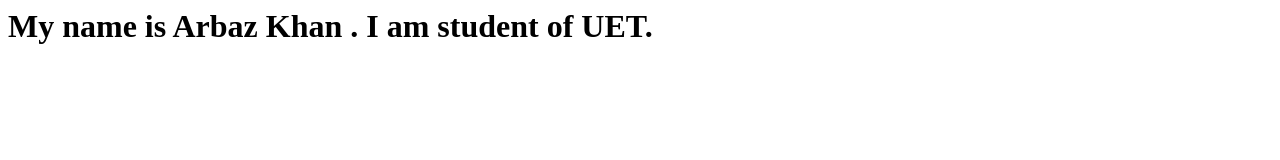
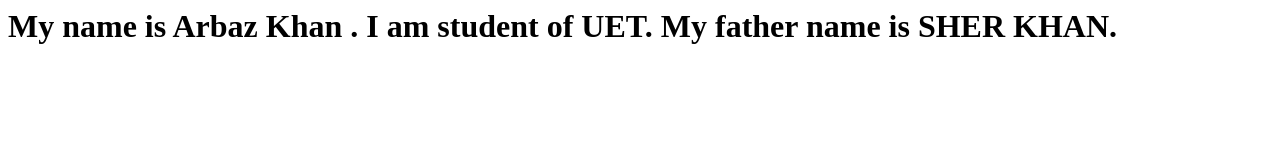
Before and after one commit to ArbazKhan5117/test4, a plain HTML site: page index.html in a window 1280 px wide. Drawn offline with Linux system fonts and the light colour scheme.

Commit message:
update index file 5

```diff
--- a/index.html
+++ b/index.html
@@ -6,7 +6,8 @@
     </head>
     <body>
         <h1>
-            My name is Arbaz Khan . I am student of UET.
+            My name is Arbaz Khan . I am student of UET. My father
+            name is SHER KHAN.
         </h1>
     </body>
 </html>
```
